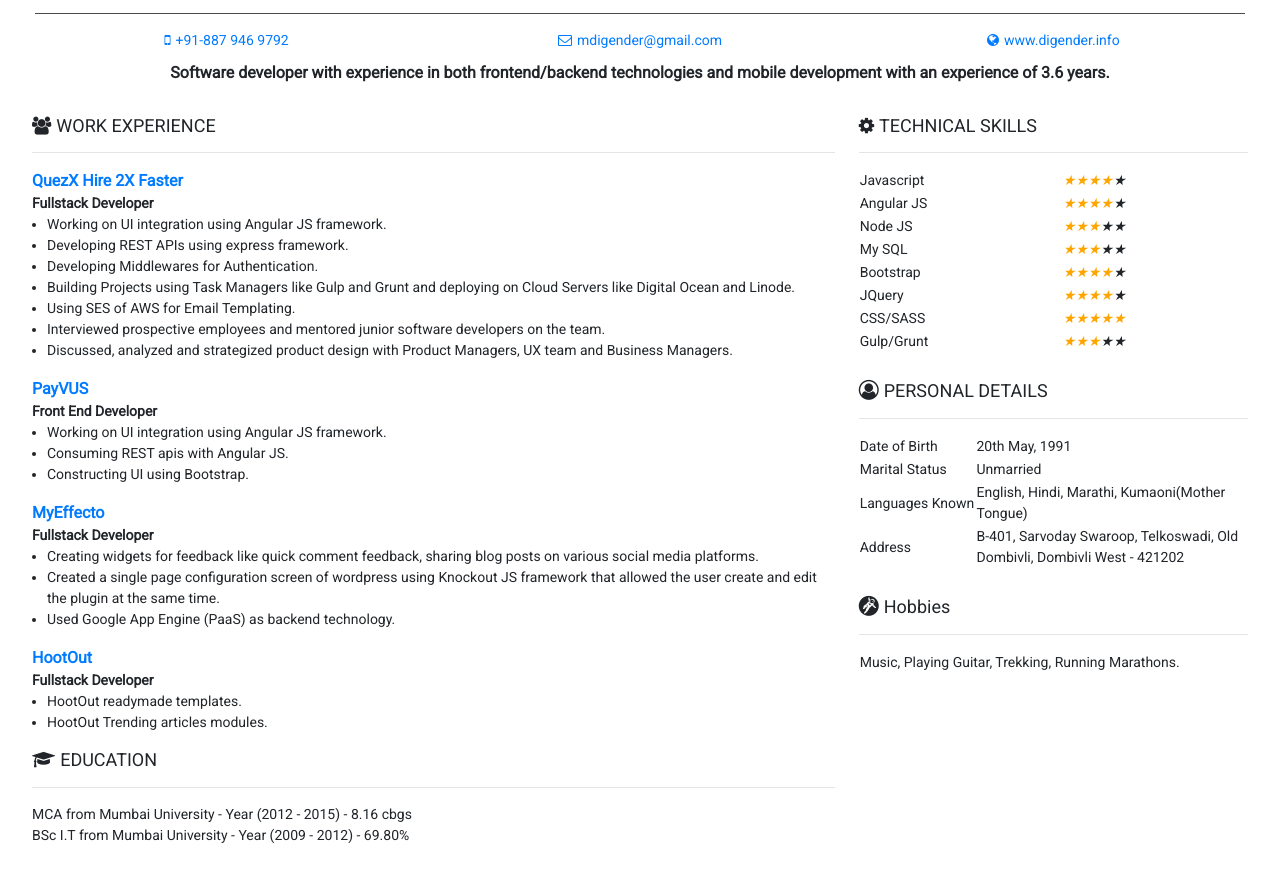
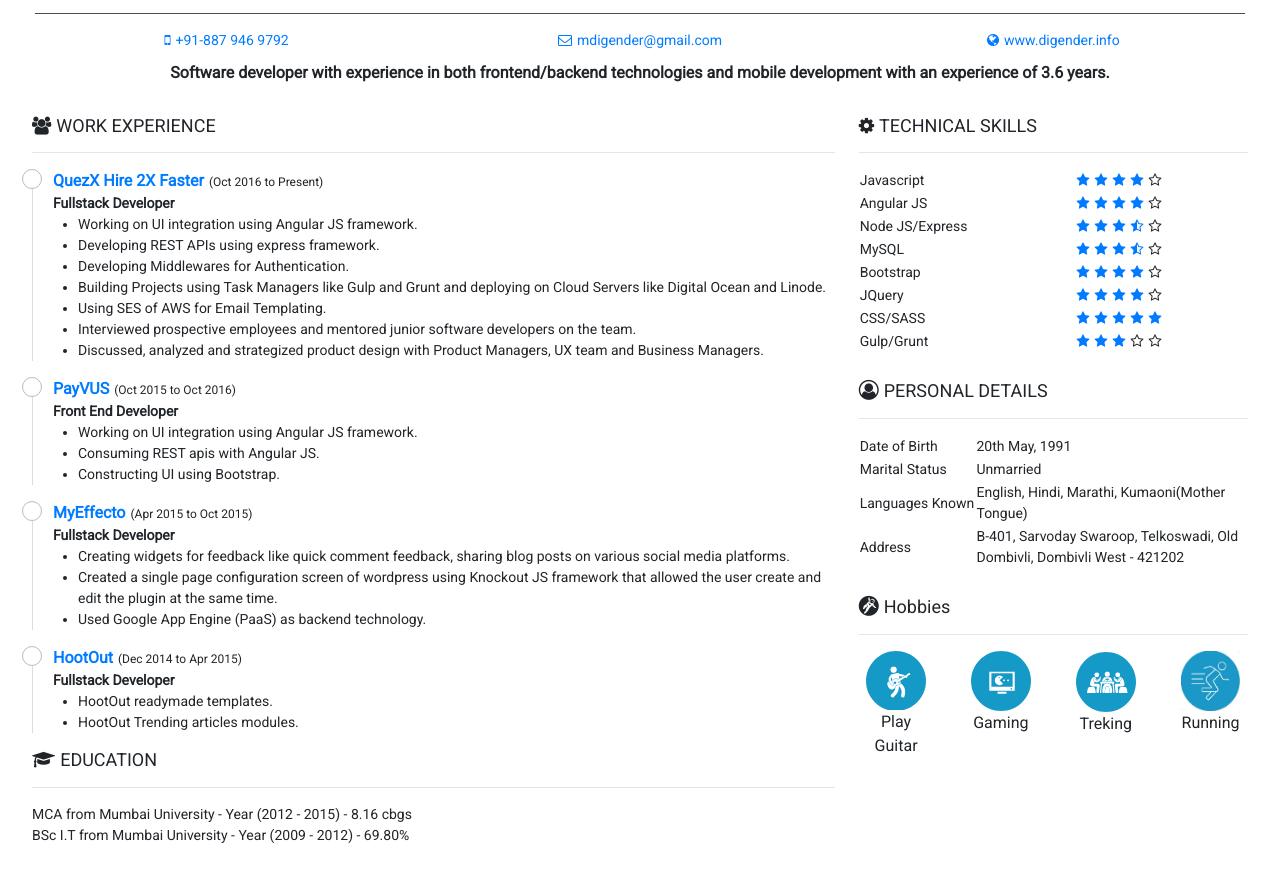
Before and after one commit to Digender/bootstrap-4, a website: page cv/index.html in a window 1280 px wide. Shown: the part 219-1090 px from the top of the page. Drawn offline with Linux system fonts and the light colour scheme.

Commit message:
CV first complete version

```diff
--- a/cv/index.html
+++ b/cv/index.html
@@ -34,7 +34,9 @@
                 <div class='col-sm-8' style='padding: 20px 12px;'>
                     <h5 class='text-xlg'><i class='fa fa-users'></i><span class='m-l-xs'>WORK EXPERIENCE</span></h5>
                     <hr/>
-                    <b class='text-primary'>QuezX Hire 2X Faster</b>
+                    <div class='main'>
+                        <div class='circle' style='position: absolute;left: 2px;'></div>
+                        <b class='text-primary'>QuezX Hire 2X Faster</b><span class='text-sm m-l-xs'>(Oct 2016 to Present)</span>
                         <div class='text-md'>
                             <b>Fullstack Developer</b>
                             <ul>
@@ -47,7 +49,10 @@
                                 <li>Discussed, analyzed and strategized product design with Product Managers, UX team and Business Managers.</li>
                             </ul>
                         </div>
-                    <b class='text-primary'>PayVUS</b>
+                    </div>
+                    <div class='main'>
+                        <div class='circle' style='position: absolute;left: 2px;'></div>
+                        <b class='text-primary'>PayVUS</b><span class='text-sm m-l-xs'>(Oct 2015 to Oct 2016)</span>
                         <div class='text-md'>
                             <b>Front End Developer</b>
                             <ul>
@@ -56,7 +61,10 @@
                                 <li>Constructing UI using Bootstrap.</li>
                             </ul>
                         </div>
-                    <b class='text-primary'>MyEffecto</b>
+                    </div>
+                    <div class='main'>
+                        <div class='circle' style='position: absolute;left: 2px;'></div>
+                        <b class='text-primary'>MyEffecto</b><span class='text-sm m-l-xs'>(Apr 2015 to Oct 2015)</span>
                         <div class='text-md'>
                             <b>Fullstack Developer</b>
                             <ul>
@@ -65,13 +73,17 @@
                                 <li>Used Google App Engine (PaaS) as backend technology.</li>
                             </ul>
                         </div>
-                     <b class='text-primary'>HootOut</b>
+                    </div>
+                    <div class='main'>
+                        <div class='circle' style='position: absolute;left: 2px;'></div>
+                        <b class='text-primary'>HootOut</b><div class='inline m-l-xs text-sm'>(Dec 2014 to Apr 2015)</div>
                         <div class='text-md'>
                             <b>Fullstack Developer</b>
                             <ul>
                                 <li>HootOut readymade templates.</li>
                                 <li>HootOut Trending articles modules.</li>
                             </ul>
+                        </div>
                     </div>
                     <h5 class='text-xlg'><i class='fa fa-mortar-board'></i><span class='m-l-xs'>EDUCATION</span></h5>
                     <hr/>
@@ -84,35 +96,35 @@
                     <table class='rating text-md' style='width: 100%;'>
                         <tr>
                             <td>Javascript</td>
-                            <td><i class='active'>★</i><i class='active'>★</i><i class='active'>★</i><i class='active'>★</i><i>★</i></td>
+                            <td><i class='active fa fa-star m-l-xs'></i><i class='active fa fa-star m-l-xs'></i><i class='active fa fa-star m-l-xs'></i><i class='active fa fa-star m-l-xs'></i><i class='fa fa-star-o m-l-xs'></i></td>
                         </tr>
                         <tr>
                             <td>Angular JS</td>
-                            <td><i class='active'>★</i><i class='active'>★</i><i class='active'>★</i><i class='active'>★</i><i>★</i></td>
+                            <td><i class='active fa fa-star m-l-xs'></i><i class='active fa fa-star m-l-xs'></i><i class='active fa fa-star m-l-xs'></i><i class='active fa fa-star m-l-xs'></i><i class='fa fa-star-o m-l-xs'></i></td>
                         </tr>
                         <tr>
-                            <td>Node JS</td>
-                            <td><i class='active'>★</i><i class='active'>★</i><i class='active'>★</i><i>★</i><i>★</i></td>
+                            <td>Node JS/Express</td>
+                            <td><i class='active fa fa-star m-l-xs'></i><i class='active fa fa-star m-l-xs'></i><i class='active fa fa-star m-l-xs'></i><i class='active fa fa-star-half-full m-l-xs'></i><i class='fa fa-star-o m-l-xs'></i></td>
                         </tr>
                         <tr>
-                            <td>My SQL</td>
-                            <td><i class='active'>★</i><i class='active'>★</i><i class='active'>★</i><i>★</i><i>★</i></td>
+                            <td>MySQL</td>
+                            <td><i class='active fa fa-star m-l-xs'></i><i class='active fa fa-star m-l-xs'></i><i class='active fa fa-star m-l-xs'></i><i class='active fa fa-star-half-full m-l-xs'></i><i class='fa fa-star-o m-l-xs'></i></td>
                         </tr>
                         <tr>
                             <td>Bootstrap</td>
-                            <td><i class='active'>★</i><i class='active'>★</i><i class='active'>★</i><i class='active'>★</i><i>★</i></td>
+                            <td><i class='active fa fa-star m-l-xs'></i><i class='active fa fa-star m-l-xs'></i><i class='active fa fa-star m-l-xs'></i><i class='active fa fa-star m-l-xs'></i><i class='fa fa-star-o m-l-xs'></i></td>
                         </tr>
                         <tr>
                             <td>JQuery</td>
-                            <td><i class='active'>★</i><i class='active'>★</i><i class='active'>★</i><i class='active'>★</i><i>★</i></td>
+                            <td><i class='active fa fa-star m-l-xs'></i><i class='active fa fa-star m-l-xs'></i><i class='active fa fa-star m-l-xs'></i><i class='active fa fa-star m-l-xs'></i><i class='fa fa-star-o m-l-xs'></i></td>
                         </tr>
                         <tr>
                             <td>CSS/SASS</td>
-                            <td><i class='active'>★</i><i class='active'>★</i><i class='active'>★</i><i class='active'>★</i><i class='active'>★</i></td>
+                            <td><i class='active fa fa-star m-l-xs'></i><i class='active fa fa-star m-l-xs'></i><i class='active fa fa-star m-l-xs'></i><i class='active fa fa-star m-l-xs'></i><i class='active fa fa-star m-l-xs'></i></td>
                         </tr>
                         <tr>
                             <td>Gulp/Grunt</td>
-                            <td><i class='active'>★</i><i class='active'>★</i><i class='active'>★</i><i>★</i><i>★</i></td>
+                            <td><i class='active fa fa-star m-l-xs'></i><i class='active fa fa-star m-l-xs'></i><i class='active fa fa-star m-l-xs'></i><i class='fa fa-star-o m-l-xs'></i><i class='fa fa-star-o m-l-xs'></i></td>
                         </tr>
                     </table>
                      <h5 style='margin-top: 25px;'><i class='fa fa-user-circle-o'></i><span class='m-l-xs text-xlg'>PERSONAL DETAILS</span></h5>
@@ -137,11 +149,24 @@
                     </table>
                     <h5 style='margin-top: 25px;'><i class='fa fa-grav'></i><span class='m-l-xs text-xlg'>Hobbies</span></h5>
                     <hr/>
-                    <table class='rating text-md' style='width: 100%;'>
-                        <tr>
-                            <td style='width: 30%;'>Music, Playing Guitar, Trekking, Running Marathons.</td>
-                        </tr>
-                    </table>
+                    <div class='row text-center'>
+                        <div class="col-sm-3 col-xs-6">
+                            <div><img src='assets/img/guitar.png'/></div>
+                            <div>Play Guitar</div>
+                        </div>
+                        <div class="col-sm-3 col-xs-6">
+                            <div><img src='assets/img/gaming.png'/></div>
+                            <div>Gaming</div>
+                        </div>
+                        <div class="col-sm-3 col-xs-6">
+                            <div><img src='assets/img/trekkking.png'/></div>
+                            <div>Treking</div>
+                        </div>
+                        <div class="col-sm-3 col-xs-6">
+                            <div><img src='assets/img/running.jpg'/ style='height: 60px;'>Running</div>
+                            <div></div>
+                        </div>
+                    </div>
                 </div>
             </div>
         </div>
--- a/cv/scss/style.scss
+++ b/cv/scss/style.scss
@@ -16,7 +16,7 @@ body {
 
 .rating {
 	.active {
-  		color: orange;
+  		color: #007bff !important;
  	}
 }
 
@@ -38,5 +38,18 @@ body {
 	font-size: 18px;
 }
 ul {
-	margin-left: -25px;
+	margin-left: -15px;
 }
+
+.main {
+	border-left: 1px solid #ddd;
+	padding-left: 20px;
+}
+
+.circle {
+	border-radius: 50%;
+	height: 20px;
+	width: 20px;
+	border: 1px solid #bbb;
+	background: #fff;
+}
```
Also changed, not shown: cv/assets/img/gaming.png (added), cv/assets/img/guitar.png (added), cv/assets/img/running.jpg (added), cv/assets/img/trekkking.png (added), cv/css/style.css. Lines whose indentation alone changed are shown as unchanged.
